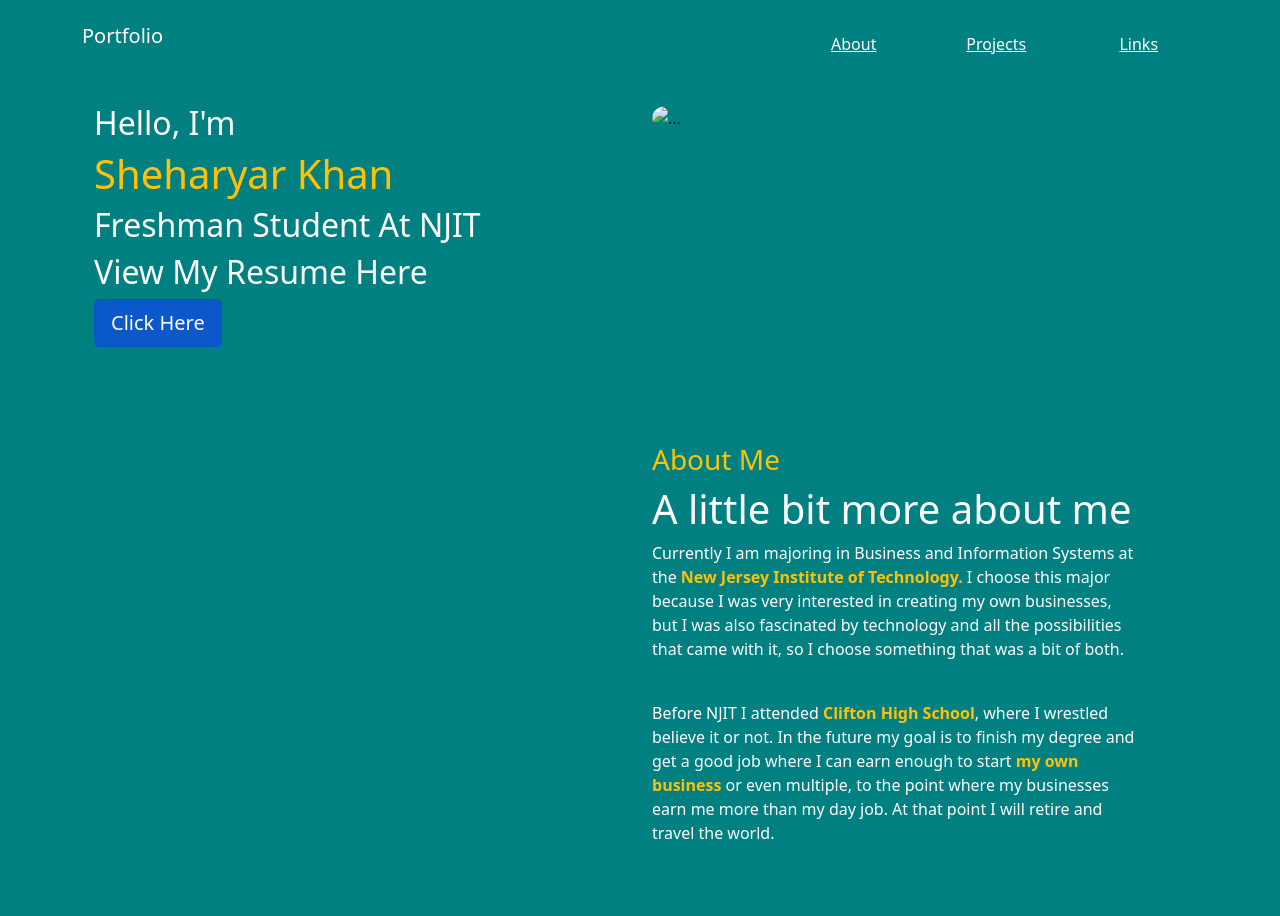
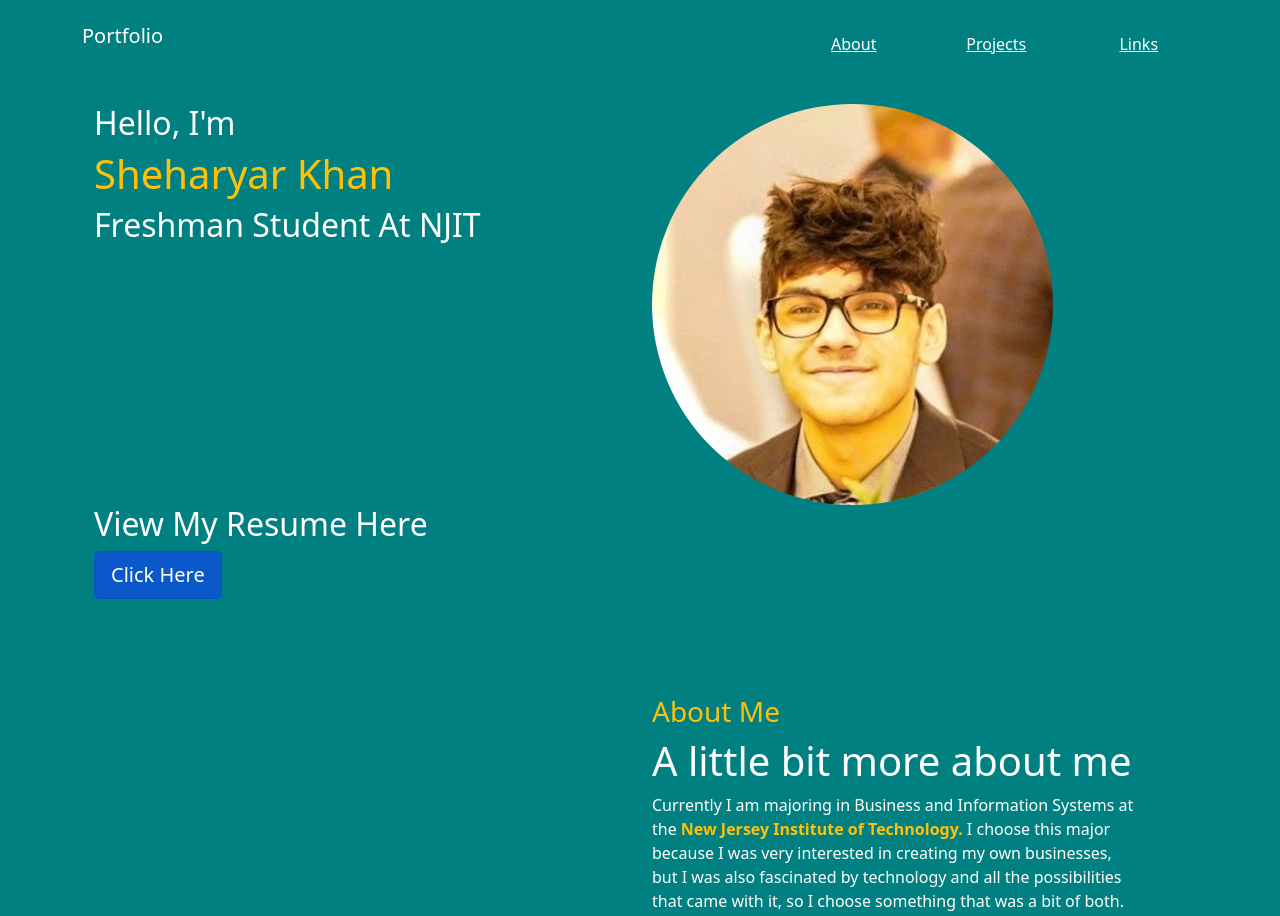
Before and after one commit to sheharyar199/Portfolio, a plain HTML site: page docs/index.html in a window 1280 px wide. Shown: the top 916 px of the page. Drawn offline with nearby package versions, Linux system fonts and the light colour scheme.

Commit message:
Update index.html

```diff
--- a/docs/index.html
+++ b/docs/index.html
@@ -51,7 +51,7 @@
             </div>
             <div class="col-6">
 
-                <img src="image/97283800_3864858150196463_1334202556523479040_n.jpg" class="rounded-circle" alt="...">
+                <img src="../image/97283800_3864858150196463_1334202556523479040_n.jpg" class="rounded-circle" alt="...">
 
             </div>
             <div class="col-6">
```
